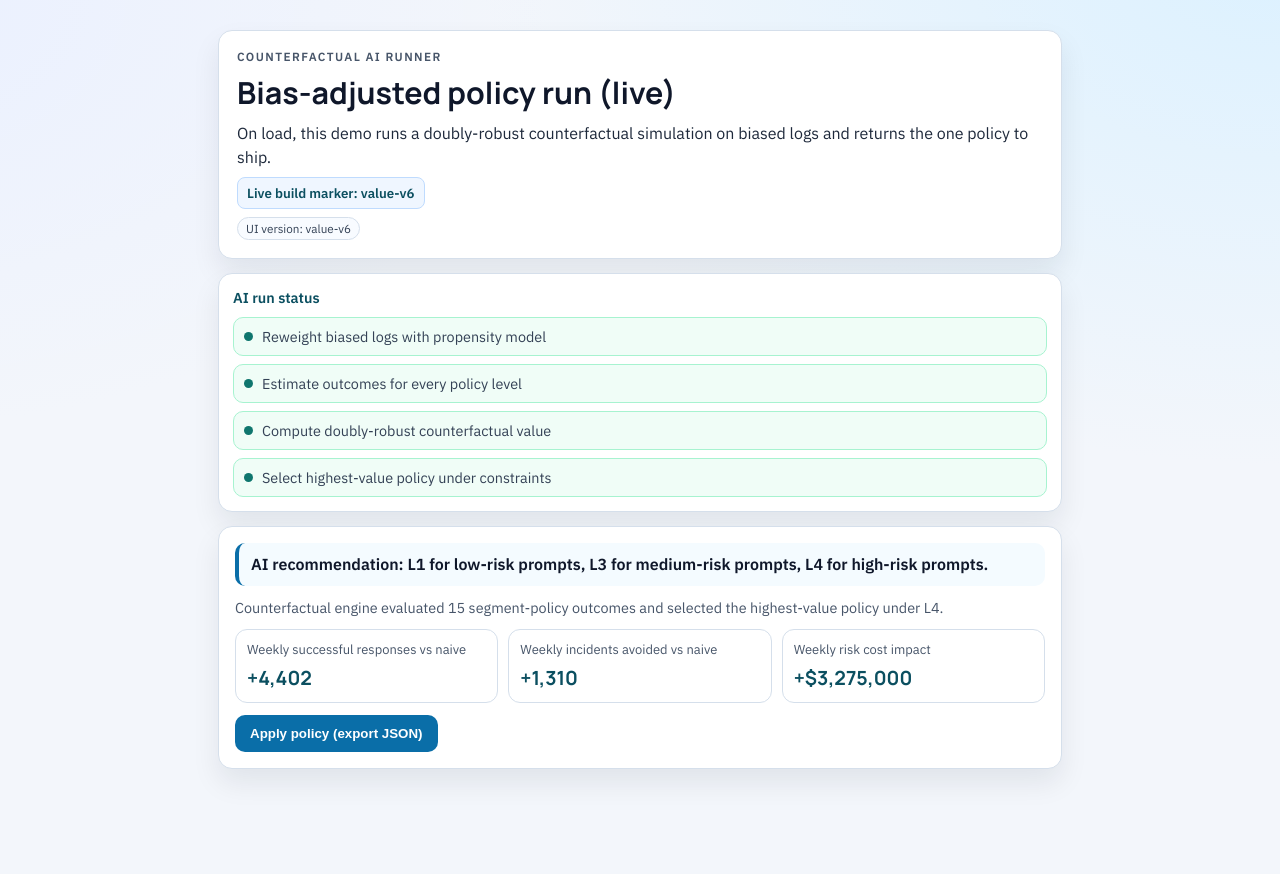
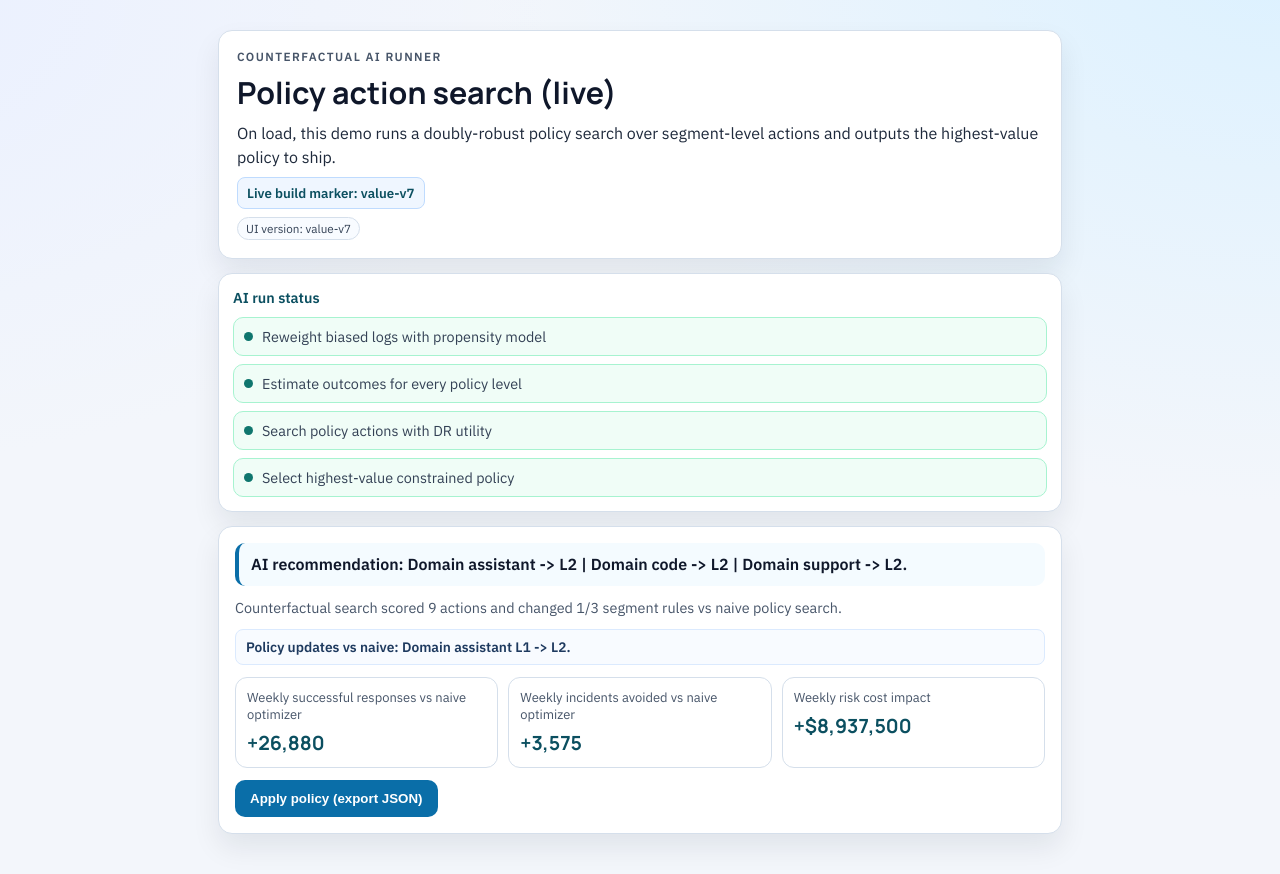
Before and after one commit to KumarNavish/promopilot, a React (Vite) app in the folder frontend/: page / in a window 1280 px wide. Before the commit the page ends 809 px from the top, so only its background shows below. Built offline with nearby package versions, Linux system fonts and the light colour scheme; no server answers.

Commit message:
Switch demo to DR policy-action search with policy diff

```diff
--- a/frontend/src/pages/Home.tsx
+++ b/frontend/src/pages/Home.tsx
@@ -1,5 +1,5 @@
 import { useCallback, useEffect, useMemo, useRef, useState } from "react";
-import { ApiError, Objective, RecommendResponse, SegmentBy, recommendPolicy } from "../api/client";
+import { ApiError, DoseResponsePoint, Objective, RecommendResponse, SegmentBy, recommendPolicy } from "../api/client";
 
 interface UiError {
   message: string;
@@ -12,27 +12,34 @@ interface MethodRollup {
   latency: number;
 }
 
+type PolicyMap = Record<string, number>;
+
 interface ImpactScore {
   recommendationLine: string;
   evidenceLine: string;
+  policyDiffLine: string;
   successLiftWeekly: number;
   incidentsAvoidedWeekly: number;
   riskCostImpactUsdWeekly: number;
   latencyDeltaMs: number;
+  aiPolicy: PolicyMap;
+  naivePolicy: PolicyMap;
 }
 
 const DEMO_OBJECTIVE: Objective = "task_success";
-const DEMO_SEGMENT_BY: SegmentBy = "prompt_risk";
-const DEMO_MAX_POLICY_LEVEL = 4;
+const DEMO_SEGMENT_BY: SegmentBy = "task_domain";
+const DEMO_MAX_POLICY_LEVEL = 2;
 const WEEKLY_REQUESTS = 5_000_000;
 const INCIDENT_COST_USD = 2500;
-const UI_VERSION = "value-v6";
+const INCIDENT_UTILITY_PENALTY = 4;
+const LATENCY_UTILITY_PENALTY = 0;
+const UI_VERSION = "value-v7";
 
 const RUN_STAGES = [
   "Reweight biased logs with propensity model",
   "Estimate outcomes for every policy level",
-  "Compute doubly-robust counterfactual value",
-  "Select highest-value policy under constraints"
+  "Search policy actions with DR utility",
+  "Select highest-value constrained policy"
 ] as const;
 
 function formatInteger(value: number): string {
@@ -60,47 +67,98 @@ function delay(ms: number): Promise<void> {
   });
 }
 
-function rollupMethod(response: RecommendResponse): MethodRollup {
-  const count = Math.max(response.segments.length, 1);
-  const successes = response.segments.reduce((acc, segment) => acc + segment.expected_successes_per_10k, 0) / count;
-  const incidents = response.segments.reduce((acc, segment) => acc + segment.expected_incidents_per_10k, 0) / count;
-  const latency = response.segments.reduce((acc, segment) => acc + segment.expected_latency_ms, 0) / count;
+function cleanSegment(segment: string): string {
+  return segment.replace("=", " ").replace(/_/g, " ");
+}
 
+function utility(point: DoseResponsePoint): number {
+  return point.successes_per_10k - INCIDENT_UTILITY_PENALTY * point.incidents_per_10k - LATENCY_UTILITY_PENALTY * point.latency_ms;
+}
+
+function optimizePolicy(response: RecommendResponse): PolicyMap {
+  const policy: PolicyMap = {};
+
+  for (const segment of response.dose_response) {
+    const candidates = segment.points.filter((point) => point.policy_level <= DEMO_MAX_POLICY_LEVEL);
+    if (candidates.length === 0) {
+      continue;
+    }
+
+    let best = candidates[0];
+    for (const point of candidates.slice(1)) {
+      if (utility(point) > utility(best)) {
+        best = point;
+      }
+    }
+
+    policy[segment.segment] = best.policy_level;
+  }
+
+  return policy;
+}
+
+function evaluatePolicy(response: RecommendResponse, policy: PolicyMap): MethodRollup {
+  let successes = 0;
+  let incidents = 0;
+  let latency = 0;
+  let count = 0;
+
+  for (const segment of response.dose_response) {
+    const selectedLevel = policy[segment.segment];
+    const selected = segment.points.find((point) => point.policy_level === selectedLevel) ?? segment.points[0];
+    if (!selected) {
+      continue;
+    }
+
+    successes += selected.successes_per_10k;
+    incidents += selected.incidents_per_10k;
+    latency += selected.latency_ms;
+    count += 1;
+  }
+
+  const safeCount = Math.max(count, 1);
   return {
-    successes,
-    incidents,
-    latency
+    successes: successes / safeCount,
+    incidents: incidents / safeCount,
+    latency: latency / safeCount
   };
 }
 
-function readRiskPolicy(response: RecommendResponse, risk: "low" | "medium" | "high"): number | null {
-  const match = response.segments.find((segment) => segment.segment.toLowerCase() === `risk=${risk}`);
-  return match ? match.recommended_policy_level : null;
+function buildPolicyPhrase(policy: PolicyMap): string {
+  const parts = Object.entries(policy)
+    .sort(([a], [b]) => a.localeCompare(b))
+    .map(([segment, level]) => `${cleanSegment(segment)} -> L${level}`);
+
+  return parts.join(" | ");
 }
 
-function buildPolicyPhrase(response: RecommendResponse): string {
-  const low = readRiskPolicy(response, "low");
-  const medium = readRiskPolicy(response, "medium");
-  const high = readRiskPolicy(response, "high");
+function buildPolicyDiffLine(naivePolicy: PolicyMap, aiPolicy: PolicyMap): string {
+  const segments = Object.keys(aiPolicy).sort();
+  const changed = segments
+    .filter((segment) => naivePolicy[segment] !== aiPolicy[segment])
+    .map((segment) => `${cleanSegment(segment)} L${naivePolicy[segment]} -> L${aiPolicy[segment]}`);
 
-  if (low !== null && medium !== null && high !== null) {
-    return `L${low} for low-risk prompts, L${medium} for medium-risk prompts, L${high} for high-risk prompts`;
+  if (changed.length === 0) {
+    return "Policy updates vs naive: none (gains come from better counterfactual ranking).";
   }
 
-  const fallback = response.segments
-    .slice(0, 3)
-    .map((segment) => `${segment.segment} -> L${segment.recommended_policy_level}`)
-    .join(" | ");
+  return `Policy updates vs naive: ${changed.join(" | ")}.`;
+}
 
-  return fallback || "no policy available";
+function policyToRules(policy: PolicyMap): Array<{ segment: string; policy_level: number }> {
+  return Object.entries(policy)
+    .sort(([a], [b]) => a.localeCompare(b))
+    .map(([segment, level]) => ({
+      segment,
+      policy_level: level
+    }));
 }
 
 function exportPolicyBundle(params: {
-  naive: RecommendResponse;
   dr: RecommendResponse;
   score: ImpactScore;
 }): void {
-  const { naive, dr, score } = params;
+  const { dr, score } = params;
 
   const bundle = {
     generated_at_utc: new Date().toISOString(),
@@ -111,26 +169,25 @@ function exportPolicyBundle(params: {
       segment_by: DEMO_SEGMENT_BY,
       max_policy_level: DEMO_MAX_POLICY_LEVEL
     },
+    optimizer: {
+      incident_utility_penalty: INCIDENT_UTILITY_PENALTY,
+      latency_utility_penalty: LATENCY_UTILITY_PENALTY
+    },
     assumptions: {
       weekly_requests: WEEKLY_REQUESTS,
       incident_cost_usd: INCIDENT_COST_USD
     },
     recommendation: score.recommendationLine,
     evidence: score.evidenceLine,
+    policy_updates: score.policyDiffLine,
     impact_vs_naive_weekly: {
       successful_responses: Math.round(score.successLiftWeekly),
       incidents_avoided: Math.round(score.incidentsAvoidedWeekly),
       risk_cost_impact_usd: Math.round(score.riskCostImpactUsdWeekly),
       latency_delta_ms: Number(score.latencyDeltaMs.toFixed(2))
     },
-    recommended_rules: dr.segments.map((segment) => ({
-      segment: segment.segment,
-      policy_level: segment.recommended_policy_level
-    })),
-    naive_reference_rules: naive.segments.map((segment) => ({
-      segment: segment.segment,
-      policy_level: segment.recommended_policy_level
-    }))
+    recommended_rules: policyToRules(score.aiPolicy),
+    naive_reference_rules: policyToRules(score.naivePolicy)
   };
 
   const blob = new Blob([JSON.stringify(bundle, null, 2)], { type: "application/json" });
@@ -161,7 +218,7 @@ export function Home(): JSX.Element {
     setCompletedStage(-1);
 
     try {
-      await delay(140);
+      await delay(120);
       setCompletedStage(0);
       setActiveStage(1);
 
@@ -179,17 +236,17 @@ export function Home(): JSX.Element {
         method: "dr"
       });
 
-      await delay(140);
+      await delay(120);
       setCompletedStage(1);
       setActiveStage(2);
 
       const [naive, dr] = await Promise.all([naivePromise, drPromise]);
 
-      await delay(140);
+      await delay(120);
       setCompletedStage(2);
       setActiveStage(3);
 
-      await delay(120);
+      await delay(100);
       setResults({ naive, dr });
       setCompletedStage(3);
       setActiveStage(-1);
@@ -221,24 +278,36 @@ export function Home(): JSX.Element {
       return null;
     }
 
-    const naive = rollupMethod(naiveResult);
-    const dr = rollupMethod(drResult);
+    const naivePolicy = optimizePolicy(naiveResult);
+    const aiPolicy = optimizePolicy(drResult);
+
+    const naiveEvalByDr = evaluatePolicy(drResult, naivePolicy);
+    const aiEvalByDr = evaluatePolicy(drResult, aiPolicy);
 
     const weeklyFactor = WEEKLY_REQUESTS / 10_000;
-    const successLiftWeekly = (dr.successes - naive.successes) * weeklyFactor;
-    const incidentsAvoidedWeekly = (naive.incidents - dr.incidents) * weeklyFactor;
-    const latencyDeltaMs = dr.latency - naive.latency;
+    const successLiftWeekly = (aiEvalByDr.successes - naiveEvalByDr.successes) * weeklyFactor;
+    const incidentsAvoidedWeekly = (naiveEvalByDr.incidents - aiEvalByDr.incidents) * weeklyFactor;
+    const latencyDeltaMs = aiEvalByDr.latency - naiveEvalByDr.latency;
     const riskCostImpactUsdWeekly = incidentsAvoidedWeekly * INCIDENT_COST_USD;
 
-    const scenariosEvaluated = drResult.dose_response.reduce((acc, segment) => acc + segment.points.length, 0);
+    const scenariosEvaluated = drResult.dose_response.reduce((acc, segment) => {
+      const available = segment.points.filter((point) => point.policy_level <= DEMO_MAX_POLICY_LEVEL).length;
+      return acc + available;
+    }, 0);
+
+    const totalSegments = Object.keys(aiPolicy).length;
+    const changedRules = Object.keys(aiPolicy).filter((segment) => aiPolicy[segment] !== naivePolicy[segment]).length;
 
     return {
-      recommendationLine: `AI recommendation: ${buildPolicyPhrase(drResult)}.`,
-      evidenceLine: `Counterfactual engine evaluated ${formatInteger(scenariosEvaluated)} segment-policy outcomes and selected the highest-value policy under L${DEMO_MAX_POLICY_LEVEL}.`,
+      recommendationLine: `AI recommendation: ${buildPolicyPhrase(aiPolicy)}.`,
+      evidenceLine: `Counterfactual search scored ${formatInteger(scenariosEvaluated)} actions and changed ${changedRules}/${totalSegments} segment rules vs naive policy search.`,
+      policyDiffLine: buildPolicyDiffLine(naivePolicy, aiPolicy),
       successLiftWeekly,
       incidentsAvoidedWeekly,
       riskCostImpactUsdWeekly,
-      latencyDeltaMs
+      latencyDeltaMs,
+      aiPolicy,
+      naivePolicy
     };
   }, [naiveResult, drResult]);
 
@@ -248,12 +317,12 @@ export function Home(): JSX.Element {
     <main className="page-shell">
       <header className="panel hero" data-testid="hero">
         <p className="eyebrow">Counterfactual AI Runner</p>
-        <h1>Bias-adjusted policy run (live)</h1>
+        <h1>Policy action search (live)</h1>
         <p className="hero-copy" data-testid="single-story">
-          On load, this demo runs a doubly-robust counterfactual simulation on biased logs and returns the one policy to ship.
+          On load, this demo runs a doubly-robust policy search over segment-level actions and outputs the highest-value policy to ship.
         </p>
         <p className="build-proof" data-testid="build-proof">
-          Live build marker: value-v6
+          Live build marker: value-v7
         </p>
         <p className="version-chip" data-testid="version-chip">
           UI version: {UI_VERSION}
@@ -288,7 +357,7 @@ export function Home(): JSX.Element {
         </p>
       ) : null}
 
-      {hasResults && score && naiveResult && drResult ? (
+      {hasResults && score && drResult ? (
         <section className="panel result-panel" data-testid="results-block">
           <p className="recommendation-line" data-testid="recommendation-line">
             {score.recommendationLine}
@@ -296,15 +365,18 @@ export function Home(): JSX.Element {
           <p className="evidence-line" data-testid="evidence-line">
             {score.evidenceLine}
           </p>
+          <p className="policy-diff-line" data-testid="policy-diff-line">
+            {score.policyDiffLine}
+          </p>
 
           <div className="kpi-row">
             <article className="kpi-card" data-testid="kpi-success">
-              <p>Weekly successful responses vs naive</p>
+              <p>Weekly successful responses vs naive optimizer</p>
               <strong>{formatSignedInteger(score.successLiftWeekly)}</strong>
             </article>
 
             <article className="kpi-card" data-testid="kpi-incidents">
-              <p>Weekly incidents avoided vs naive</p>
+              <p>Weekly incidents avoided vs naive optimizer</p>
               <strong>{formatSignedInteger(score.incidentsAvoidedWeekly)}</strong>
             </article>
 
@@ -319,13 +391,12 @@ export function Home(): JSX.Element {
             className="button-primary"
             onClick={() =>
               exportPolicyBundle({
-                naive: naiveResult,
                 dr: drResult,
                 score
               })
             }
             data-testid="apply-policy"
-            disabled={!naiveResult || !drResult}
+            disabled={!drResult}
           >
             Apply policy (export JSON)
           </button>
--- a/frontend/src/styles.css
+++ b/frontend/src/styles.css
@@ -188,6 +188,17 @@ h1 {
   font-size: 0.9rem;
 }
 
+.policy-diff-line {
+  margin: 0;
+  padding: 8px 10px;
+  border-radius: 8px;
+  border: 1px solid #dbeafe;
+  background: #f8fbff;
+  color: #1e3a5f;
+  font-size: 0.86rem;
+  font-weight: 600;
+}
+
 .kpi-row {
   display: grid;
   grid-template-columns: repeat(3, minmax(0, 1fr));
```
Also changed, not shown: 1 other file (tests, documents, lock files or other folders).
